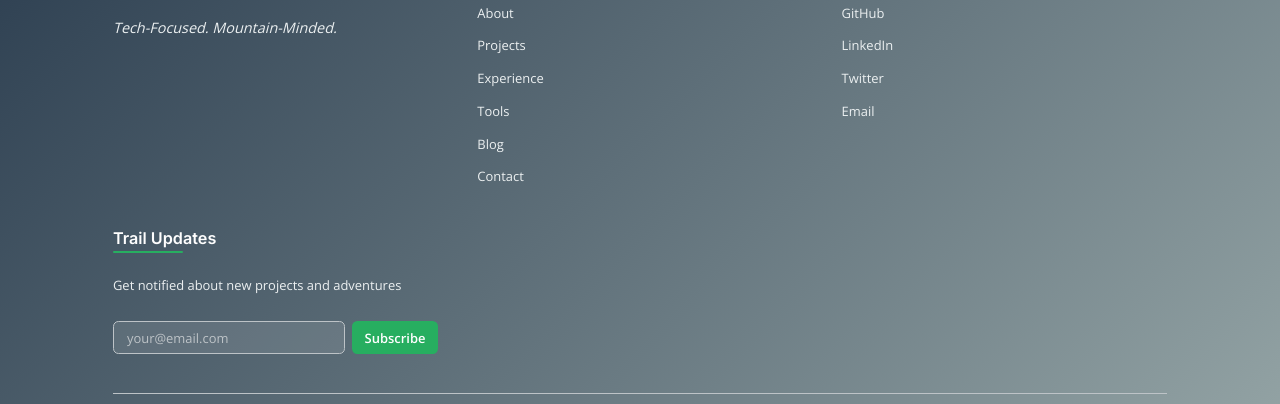
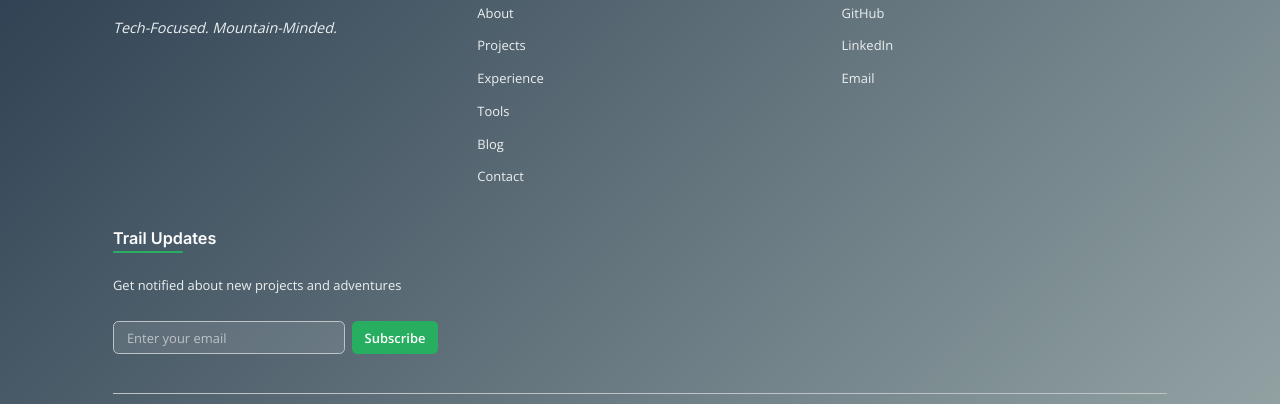
Before and after one commit to SamuelBishop/samuelb-devsite, a React (Vite) app: page / in a window 1280 px wide. Shown: the part 5033-5437 px from the top of the page. Built offline with nearby package versions, Linux system fonts and the light colour scheme.

Commit message:
Populate anchors and change readme.md

```diff
--- a/src/components/common/Footer.tsx
+++ b/src/components/common/Footer.tsx
@@ -38,7 +38,7 @@ const Footer = () => {
             <ul className={styles.socialList}>
               <li>
                 <a
-                  href="https://github.com/samuelb"
+                  href="https://github.com/SamuelBishop"
                   target="_blank"
                   rel="noopener noreferrer"
                   className={styles.socialLink}
@@ -49,7 +49,7 @@ const Footer = () => {
               </li>
               <li>
                 <a
-                  href="https://linkedin.com/in/samuelb"
+                  href="https://www.linkedin.com/in/samuel-bishop-938212171/"
                   target="_blank"
                   rel="noopener noreferrer"
                   className={styles.socialLink}
@@ -60,18 +60,7 @@ const Footer = () => {
               </li>
               <li>
                 <a
-                  href="https://twitter.com/samuelb"
-                  target="_blank"
-                  rel="noopener noreferrer"
-                  className={styles.socialLink}
-                  aria-label="Twitter"
-                >
-                  Twitter
-                </a>
-              </li>
-              <li>
-                <a
-                  href="mailto:hello@samuelb.dev"
+                  href="mailto:samueljacobbg@gmail.com"
                   className={styles.socialLink}
                   aria-label="Email"
                 >
@@ -90,7 +79,7 @@ const Footer = () => {
             <form className={styles.newsletterForm}>
               <input
                 type="email"
-                placeholder="your@email.com"
+                placeholder="Enter your email"
                 className={styles.emailInput}
                 aria-label="Email address"
               />
--- a/src/components/sections/ContactSection.tsx
+++ b/src/components/sections/ContactSection.tsx
@@ -23,9 +23,9 @@ const ContactSection = () => {
             <h3>Get in Touch</h3>
             <p>Whether you're looking to collaborate on a project or share trail stories, I'd love to hear from you.</p>
             <div className={styles.contactLinks}>
-              <a href="mailto:hello@samuelb.dev">Email</a>
-              <a href="https://linkedin.com/in/samuelb">LinkedIn</a>
-              <a href="https://github.com/samuelb">GitHub</a>
+              <a href="mailto:samueljacobbg@gmail.com">Email</a>
+              <a href="https://www.linkedin.com/in/samuel-bishop-938212171/" target="_blank" rel="noopener noreferrer">LinkedIn</a>
+              <a href="https://github.com/SamuelBishop" target="_blank" rel="noopener noreferrer">GitHub</a>
             </div>
           </div>
         </div>
```
Also changed, not shown: 1 other file (tests, documents, lock files or other folders).
